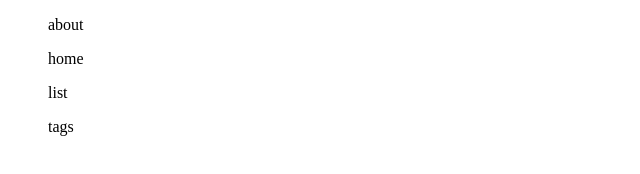
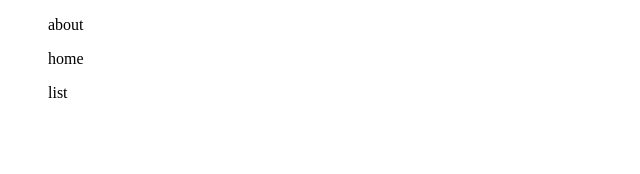
Before and after one commit to projetosubunto87/testereposit01, a plain HTML site: page index.html in a window 1280 px wide. Shown: the full height of the page, 0-640 px from the left. Drawn offline with Linux system fonts and the light colour scheme.

Commit message:
terceito commit

```diff
--- a/index.html
+++ b/index.html
@@ -10,7 +10,7 @@
         <ul class="li">about</ul>
         <ul class="li">home</ul>
         <ul class="li">list</ul>
-        <ul class="li">tags</ul>
+
 
     </nav>
 </body>
```
